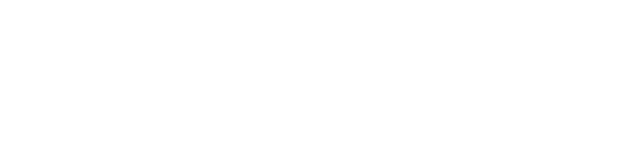
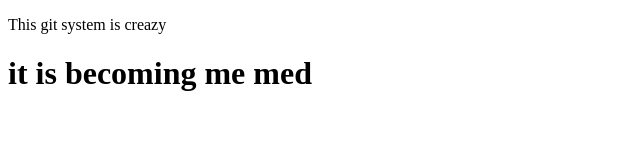
Before and after one commit to HprogrammerArif/school-projects, a plain HTML site: page index.html in a window 1280 px wide. Shown: the whole page, without its empty margins (0-640 px from the left). Drawn offline with Linux system fonts and the light colour scheme.

Commit message:
last commit

```diff
--- a/index.html
+++ b/index.html
@@ -6,6 +6,7 @@
   <title>School-Project</title>
 </head>
 <body>
-
+  <p>This git system is creazy</p>
+  <h1>it is becoming me med</h1>
 </body>
 </html>
```
